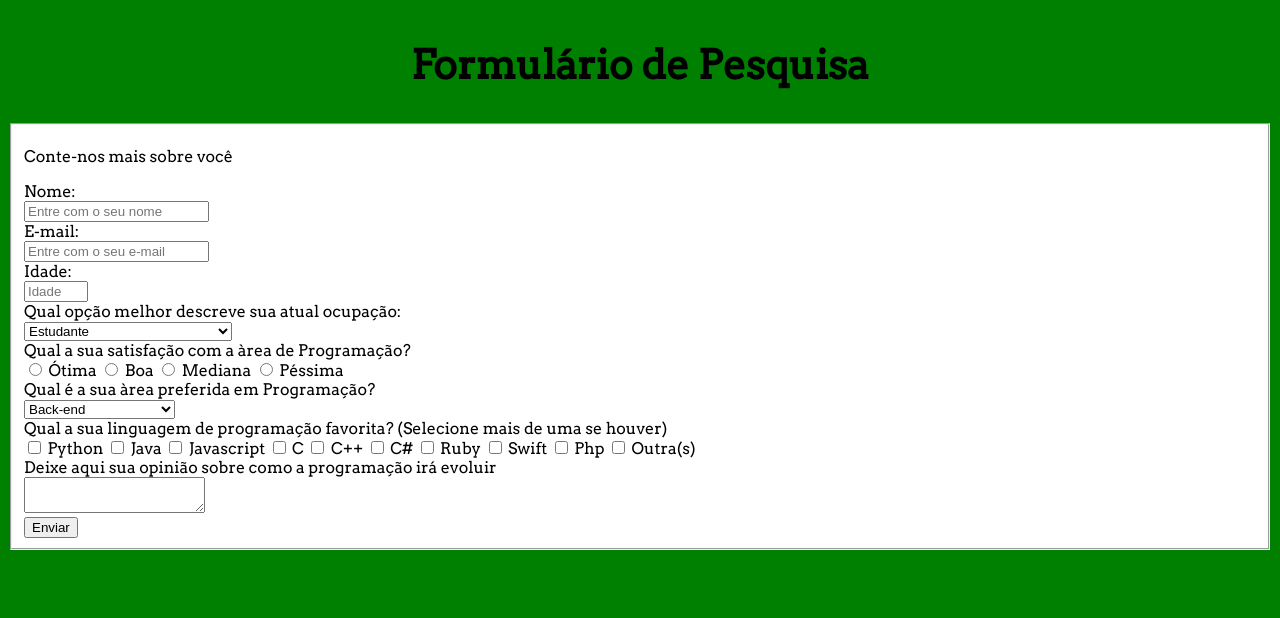
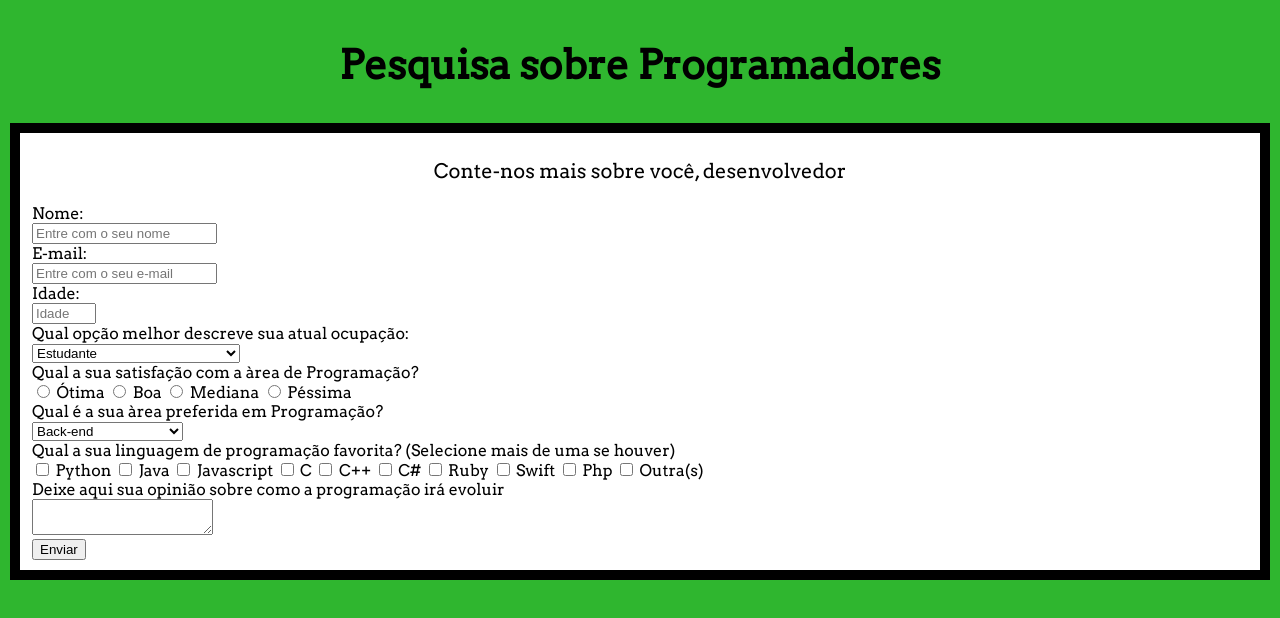
Before and after one commit to danielgomesf/danielgomesf.github.io, a plain HTML site: page Projects/SurveyPage/SurveyPage.html in a window 1280 px wide. Drawn offline with Linux system fonts and the light colour scheme.

Commit message:
adicoes css

```diff
--- a/Projects/SurveyPage/SurveyPage.css
+++ b/Projects/SurveyPage/SurveyPage.css
@@ -2,7 +2,7 @@ html ,body {
 	font-family: 'Roboto', sans-serif;
 	font-family: 'Arvo', serif;
     display: grid;
-    background-color: green;
+    background-color: #2fb62f;
     font-size: 16px;
 }
 h1 {
@@ -11,4 +11,15 @@ h1 {
 }
 fieldset {
 	background-color: white;
+	border: solid black 10px;
 }
+p {
+	text-align: center;
+	font-size: 20px;
+}
+.labels {
+    align-items: left;
+}
+.inputs {
+	align-items: center;
+}
--- a/Projects/SurveyPage/SurveyPage.html
+++ b/Projects/SurveyPage/SurveyPage.html
@@ -5,14 +5,14 @@
       <meta name="viewport" content="width=device-width,initial-scale=1,maximum-scale=1">
       <link rel="stylesheet" type="text/css" href="SurveyPage.css">
       <link href="https://fonts.googleapis.com/css?family=Arvo|Roboto&display=swap" rel="stylesheet">
-      <title></title>
+      <title> Pesquisa sobre Programadores</title>
     </head>
     <body>
     	<div id="content">
     		<section>
-    			<h1 id="title"> Formulário de Pesquisa </h1>
+    			<h1 id="title"> Pesquisa sobre Programadores </h1>
     			<fieldset>
-    			 <p id="description"> Conte-nos mais sobre você</p>
+    			 <p id="description"> Conte-nos mais sobre você, desenvolvedor</p>
 
     			 <form id="survey-form">
               <div id="labels">
```
